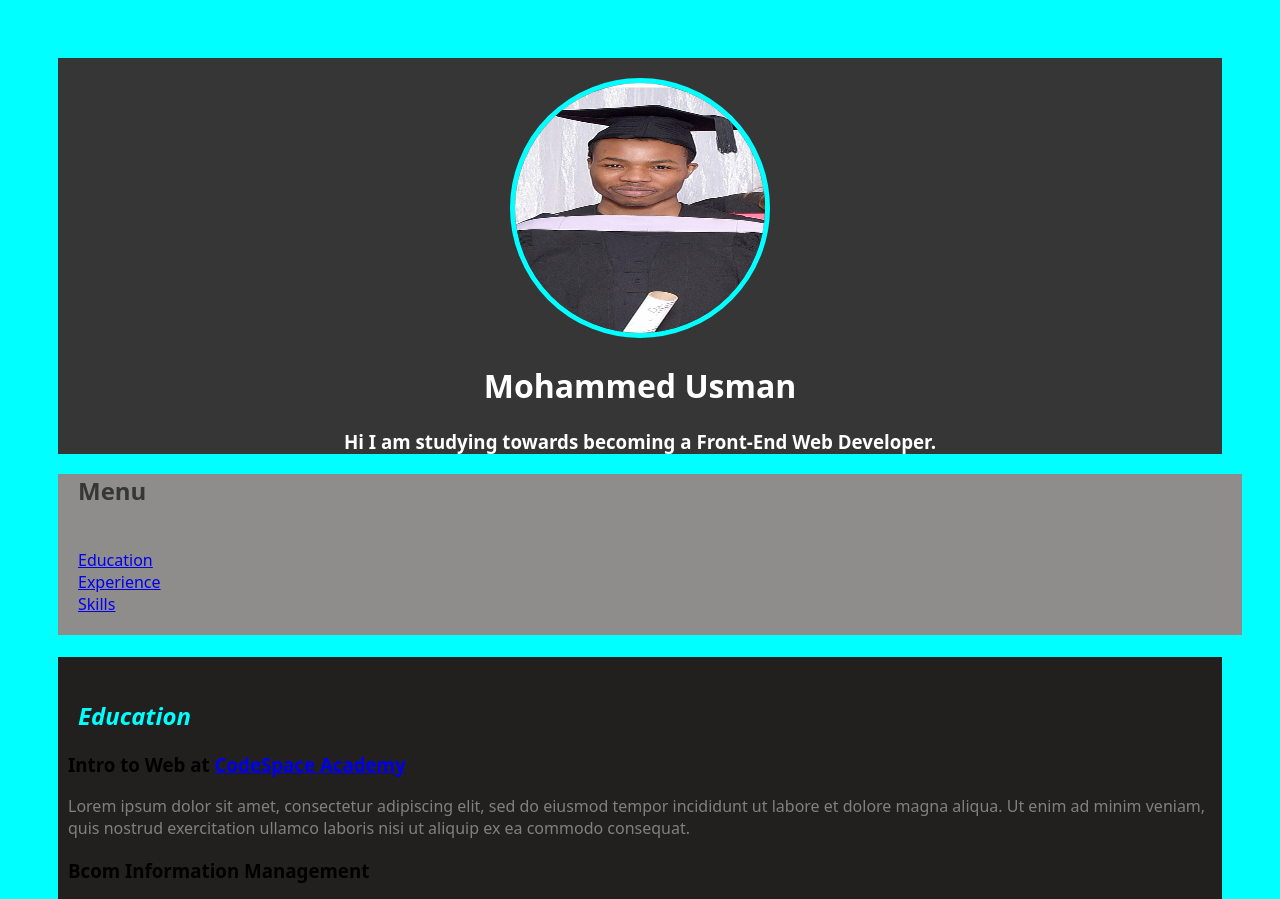
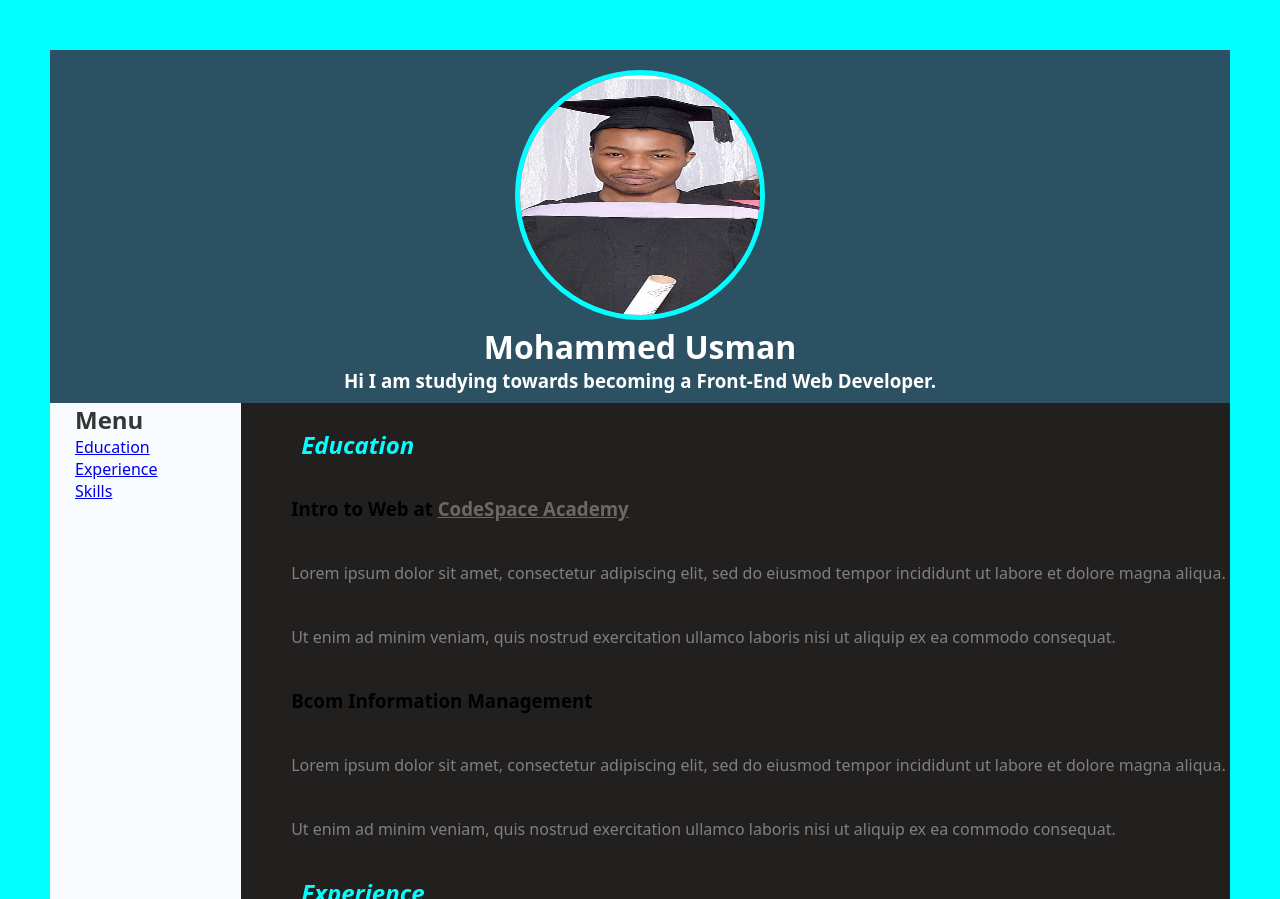
Before and after one commit to Osmosis-Jones/resume1, a plain HTML site: page resume3/index.html in a window 1280 px wide. Shown: the top 899 px of the page. Drawn offline with Linux system fonts and the light colour scheme.

Commit message:
Resume 6
Removed all the breaks from the file and used css instead to try and make the page nice and structured, implemented display flex.

```diff
--- a/resume3/index.html
+++ b/resume3/index.html
@@ -17,21 +17,21 @@
 <aside>
     <nav id="navlinks">
     <h2>Menu</h2>
-    <br>
+
     <a href=#education>Education</a>
-    <br>
+
     <a href=#experience>Experience</a>
-    <br>
+
     <a href=#skills>Skills</a>
 </nav>
-<br>
+
 </aside>
 <article>
 <main class="bgcol">
-    <br>
+
     <h2 id="education">Education</h2>
 
-    <h3>Intro to Web at <a href="http://codespace.co.za/">CodeSpace Academy</a></h3>
+    <h3 >Intro to Web at <a id="codespacelink" href="http://codespace.co.za/">CodeSpace Academy</a></h3>
     <p class="light">
         Lorem ipsum dolor sit amet, consectetur adipiscing elit, sed do eiusmod tempor incididunt ut labore et dolore magna aliqua. Ut enim ad minim veniam, quis nostrud exercitation ullamco laboris nisi ut aliquip ex ea commodo consequat.
     </p>
@@ -70,7 +70,7 @@
 </section>
 <footer>
     <h3>Contact Details</h3>
-    <br>
+
     <a href="https://www.linkedin.com/in/mohammed-usman-06488a16b/"><img src="image/icons8-linkedin-48.png" alt="linkedin"></a>
     <a href=""><img src="image/icons8-facebook-48.png" alt="Facebook"></a>
     <a href="mailto:mohammedabdulusman@gmail.com"><img src="image/icons8-gmail-logo-48.png" alt="Gmail"></a>
--- a/resume3/stylesheet.css
+++ b/resume3/stylesheet.css
@@ -1,3 +1,9 @@
+
+*{
+    padding: 0;
+    margin: 0;
+    box-sizing: border-box;
+}
 
 body{
     border-style: solid ;
@@ -9,20 +15,24 @@ body{
 
 
 
+
 }
 header{
     text-align: center;
-    background-color: #363636;
+    background-color: #2b5163;
     color:white;
     font-family: system-ui, -apple-system, BlinkMacSystemFont, 'Segoe UI', Roboto, Oxygen, Ubuntu, Cantarell, 'Open Sans', 'Helvetica Neue', sans-serif;
+    padding-bottom: 10px;
 }
 nav{
-    background-color: dimgray;
+
     margin-right: 85%;
+    padding-left: 10px;
 }
 footer{
     background-color: lightslategray;
     text-align: center;
+    justify-content: space-between;
 
 }
 .light{
@@ -30,12 +40,18 @@ footer{
 }
 .bgcol{
     background-color: rgb(34, 31, 31);
+    padding-left: 50px;
+    padding-top: 10px;
+    padding-bottom: 10px;
+    justify-content: space-between;
+    line-height: 4em;
 }
 #navlinks{
     padding-left: 20px;
     padding-bottom: 20px;
-    background-color: rgb(143, 141, 139);
-    width: 100%;
+    margin-left: 5px;
+
+
 }
 #navlinks h2{
     color: #363636;
@@ -57,3 +73,23 @@ footer{
 main{
     padding-left: 10px;
 }
+section{
+    display: flex;
+    background-color: rgb(249, 252, 255);
+    height: 100%;
+    width: 100%;
+}
+article{
+    width: 100%;
+    height: 100%;
+
+}
+#codespacelink:hover{
+    color: #11dbe2;
+}
+#codespacelink:link{
+    color: #6b6868;
+}
+#codespacelink:visited{
+    color: rgb(216, 14, 14);
+}
```
